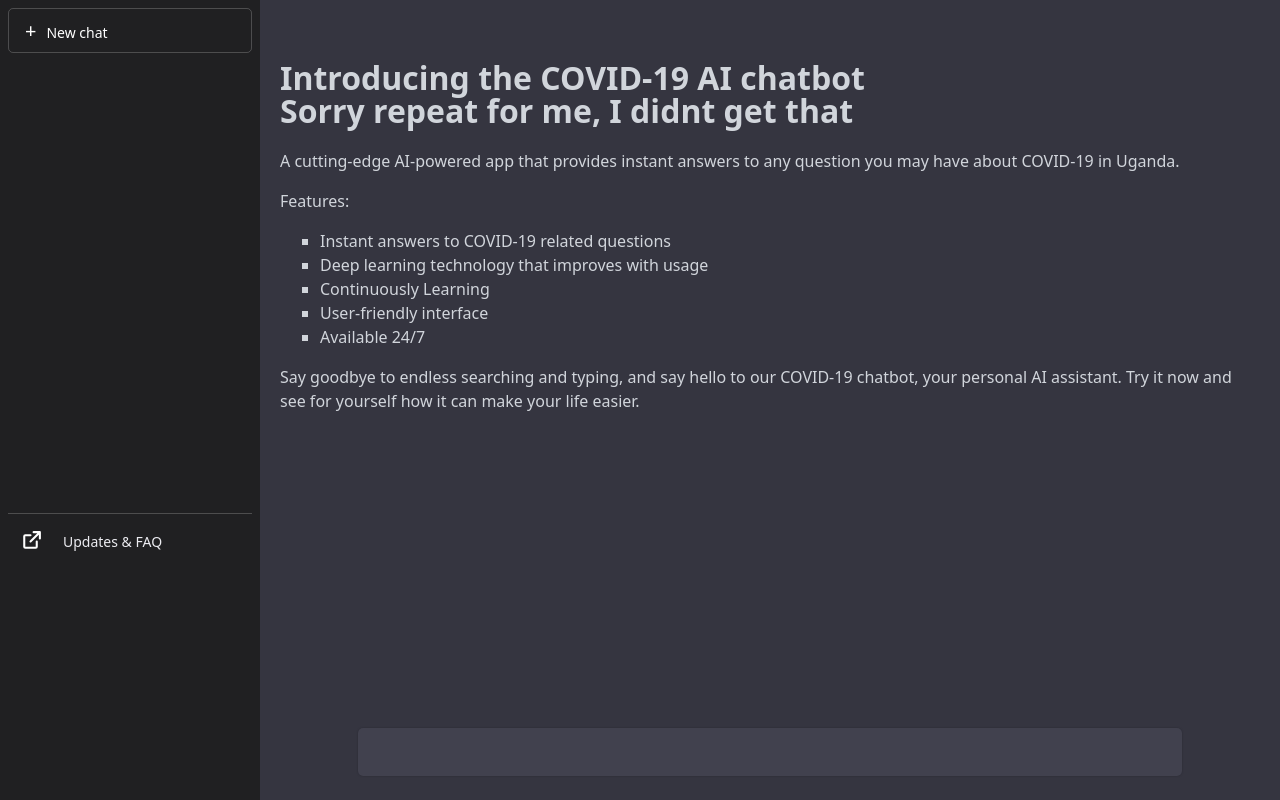
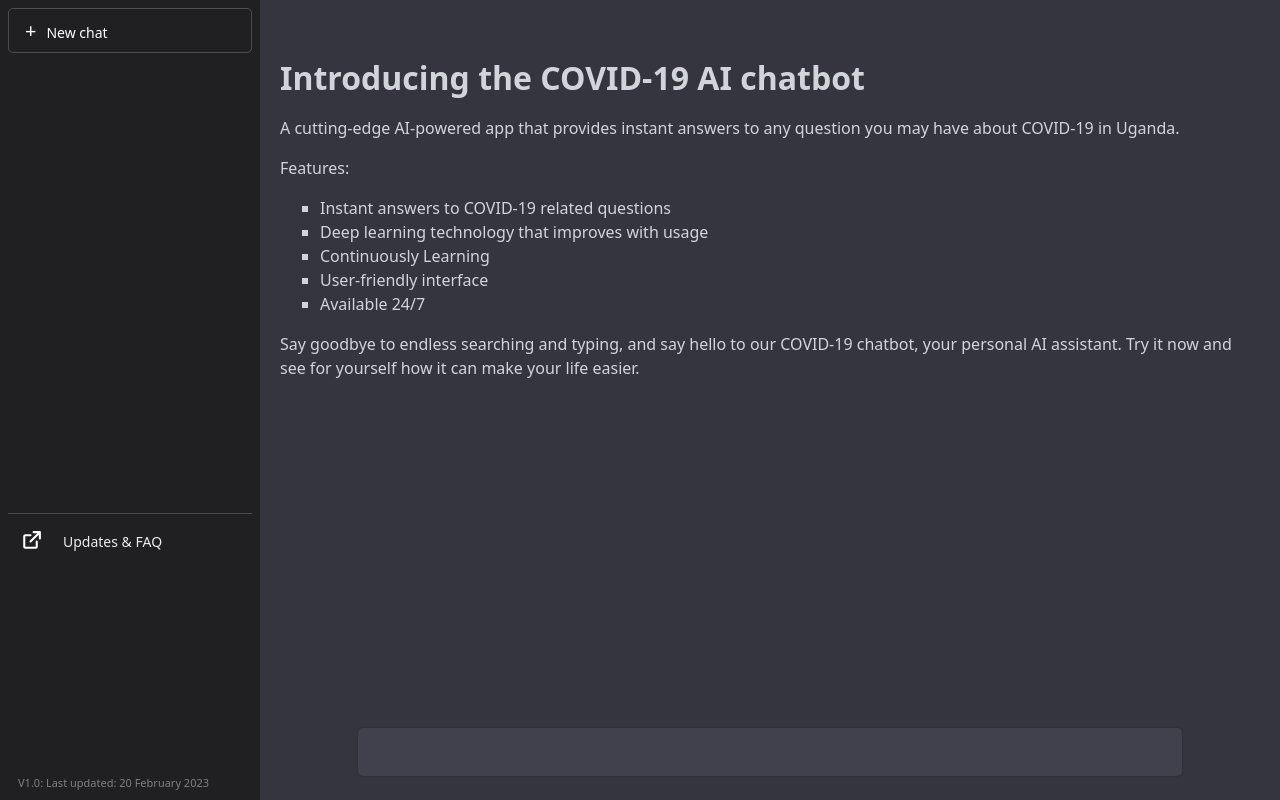
Before and after one commit to aceuganda/chatbot-client, a React (Create React App) app: page / in a window 1280 px wide. Built offline with nearby package versions, Linux system fonts and the light colour scheme.

Commit message:
added version

```diff
--- a/src/App.css
+++ b/src/App.css
@@ -313,4 +313,15 @@ nav svg {
   #introsection h2 {
     font-size: 14px;
   }
+
 }
+.version{
+  font-size: 11px;
+  color: grey;
+  text-align: left;
+  padding: 10px;
+  position: absolute;
+  bottom: 0;
+
+
+}
--- a/src/App.js
+++ b/src/App.js
@@ -175,6 +175,10 @@ function App() {
           text="Updates & FAQ"
           link="https://ace.ac.ug"
         />
+
+          <div className="version">
+            V1.0: Last updated: 20 February 2023
+          </div>
       </aside>
 
       <section className="chatBox">
--- a/src/components/IntroSection.jsx
+++ b/src/components/IntroSection.jsx
@@ -6,7 +6,6 @@ const IntroSection = () => {
     <div id="introsection">
       <h1>
         Introducing the COVID-19 AI chatbot
-        <BotResponse response=" - The Ultimate AI Assistant" />
       </h1>
       <h2>
         A cutting-edge AI-powered app that provides instant answers to any
```
